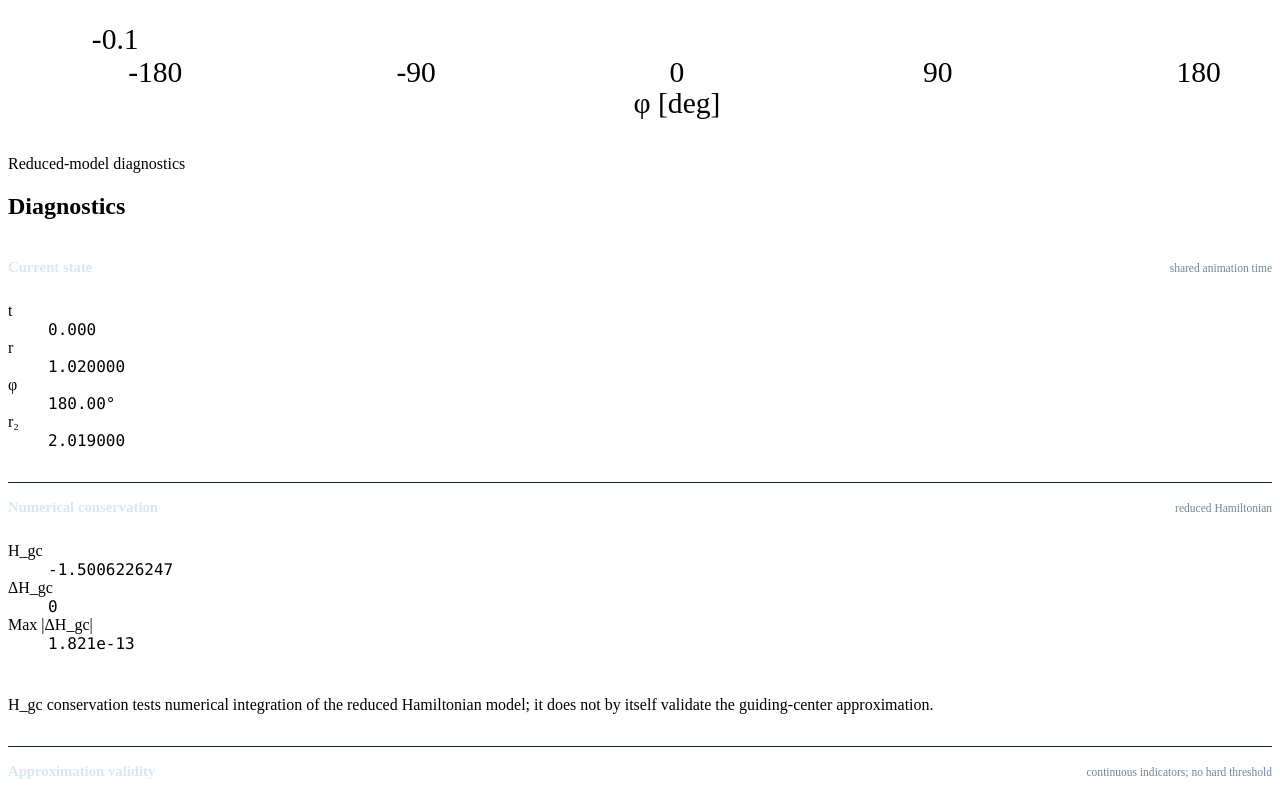
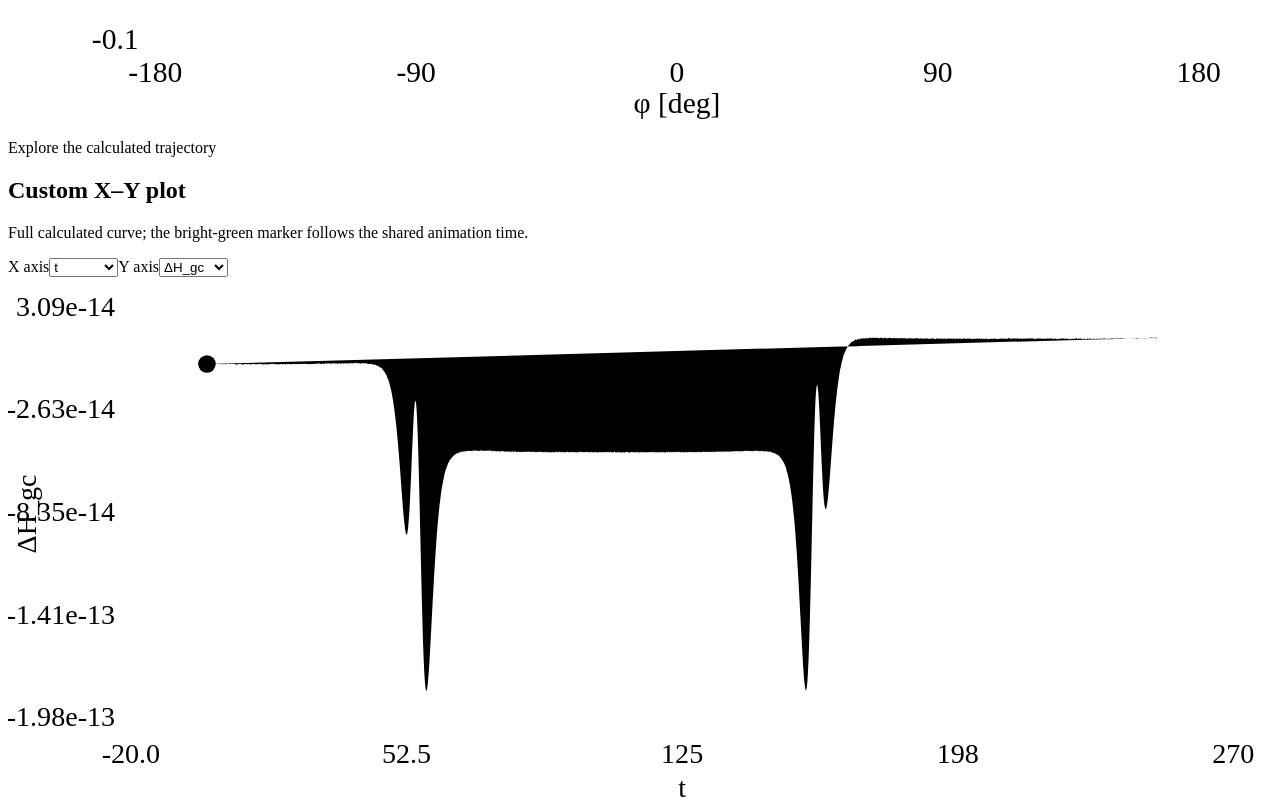
Before and after one commit to ttanigaw/cr3bp-guiding-center, a React (Vite) app: page / in a window 1280 px wide. Shown: the part 5200-6000 px from the top of the page. Built offline with nearby package versions, Linux system fonts and the light colour scheme; the HTML template or start-up script is replaced by a standard one.

Commit message:
Place custom plot above diagnostics summary

```diff
--- a/src/components/DiagnosticsPanel.tsx
+++ b/src/components/DiagnosticsPanel.tsx
@@ -2,6 +2,7 @@ import { diagnosticSample } from '../diagnostics/diagnosticData'
 import { reducedHamiltonian } from '../physics/guidingCenter'
 import type { TrajectoryDiagnostics } from '../physics/diagnostics'
 import type { TrajectoryPoint } from '../physics/integrator'
+import CustomDiagnosticPlot from './CustomDiagnosticPlot'
 import './DiagnosticsPanel.css'
 
 interface DiagnosticsPanelProps {
@@ -30,6 +31,9 @@ export default function DiagnosticsPanel({
   const binaryPeriods = trajectory[trajectory.length - 1].t / (2 * Math.PI)
 
   return (
+    <>
+      <CustomDiagnosticPlot trajectory={trajectory} currentPoint={currentPoint} mu={mu} />
+
       <section className="diagnostics-card" aria-labelledby="diagnostics-title">
         <div>
           <p className="eyebrow">Reduced-model diagnostics</p>
@@ -89,5 +93,6 @@ export default function DiagnosticsPanel({
           </dl>
         </div>
       </section>
+    </>
   )
 }
```
Lines whose indentation alone changed are shown as unchanged.
